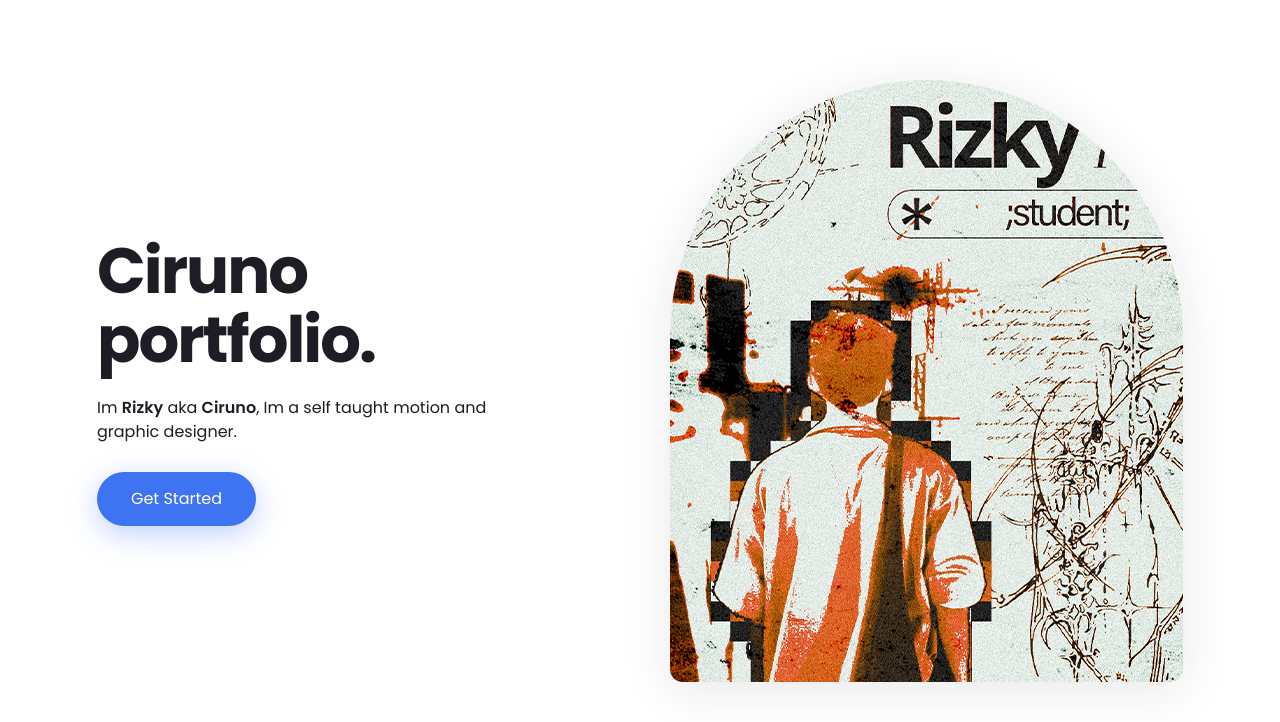
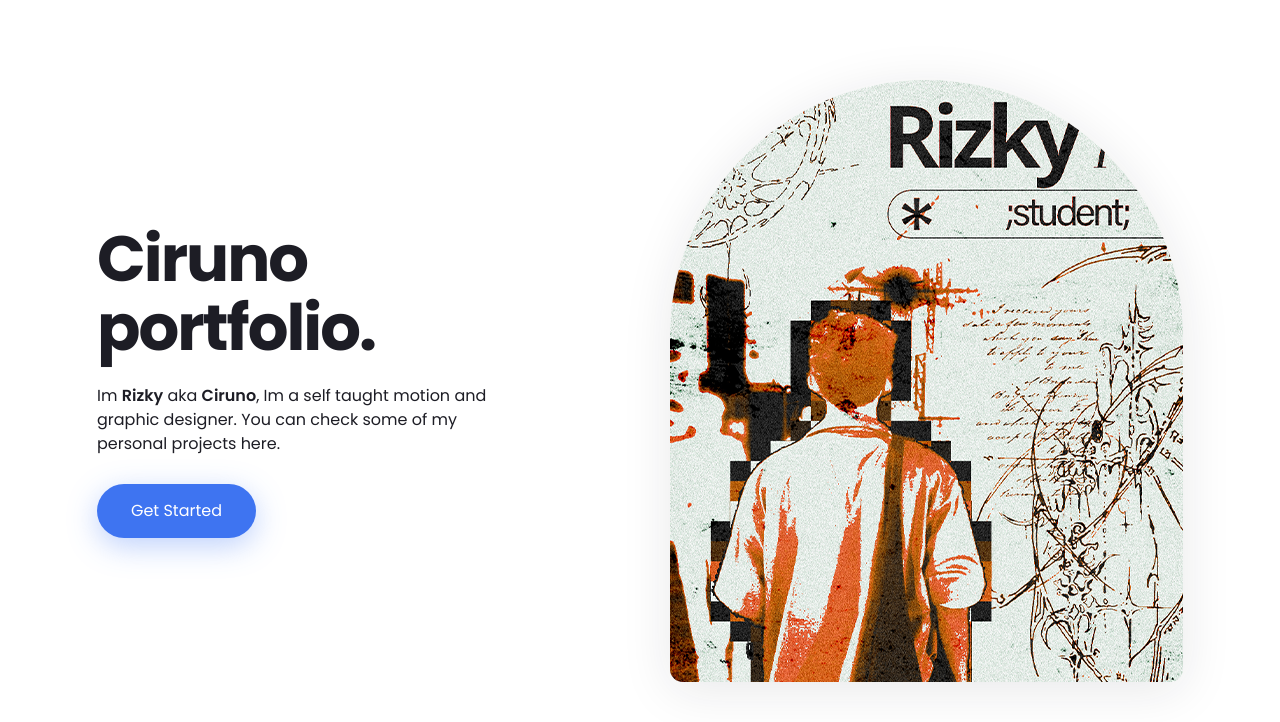
Before and after one commit to rizkyfatoni/Portfolio, a plain HTML site: page index.html in a window 1280 px wide. Shown: the part 78-800 px from the top of the page. Drawn offline with nearby package versions, Linux system fonts and the light colour scheme.

Commit message:
after test

```diff
--- a/index.html
+++ b/index.html
@@ -45,7 +45,7 @@
             <div class="home">
                 <div class="leftCol">
                     <h1>Ciruno<br>portfolio.</h1>
-                    <p>Im <span>Rizky</span> aka <span>Ciruno</span>, Im a self taught motion and graphic designer.</p>
+                    <p>Im <span>Rizky</span> aka <span>Ciruno</span>, Im a self taught motion and graphic designer. You can check some of my personal projects here.</p>
                     <div class="interact">
                         <button onclick="window.location.href='#about'">Get Started</button>
                     </div>
```
